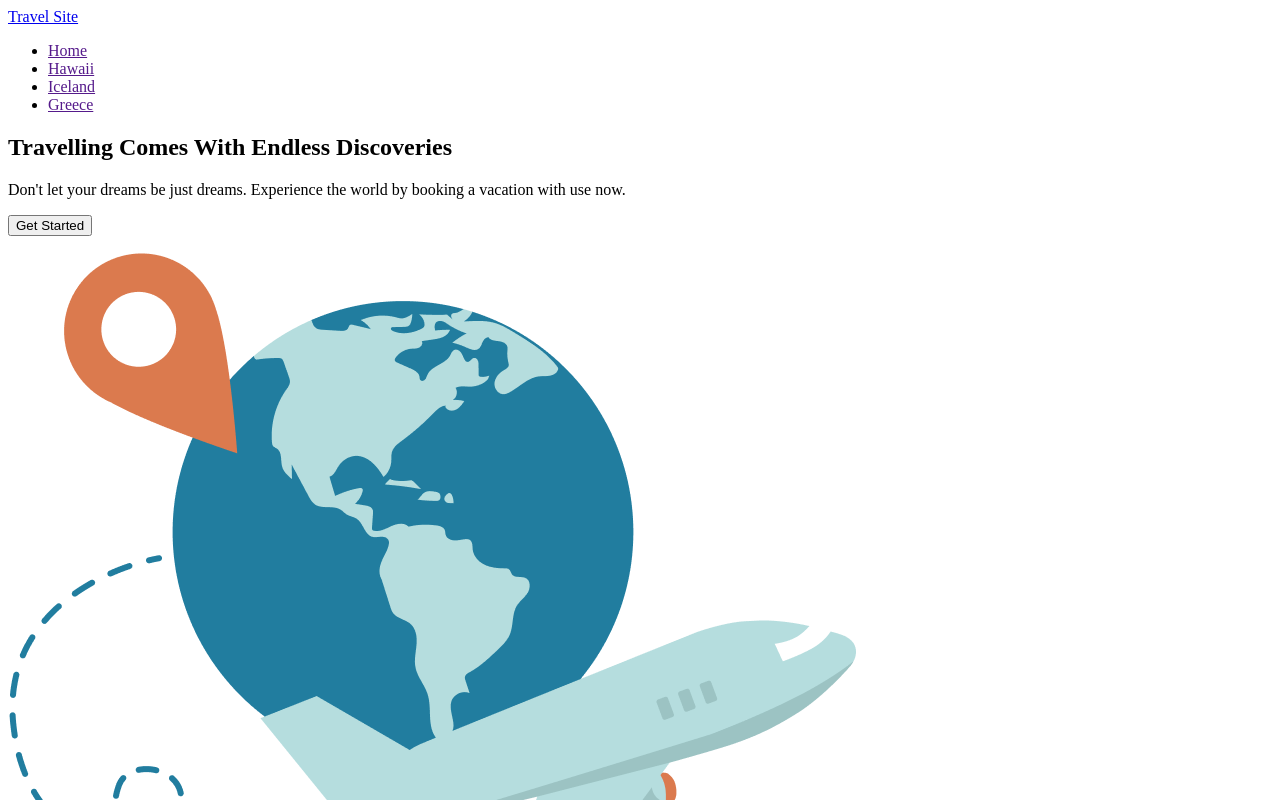
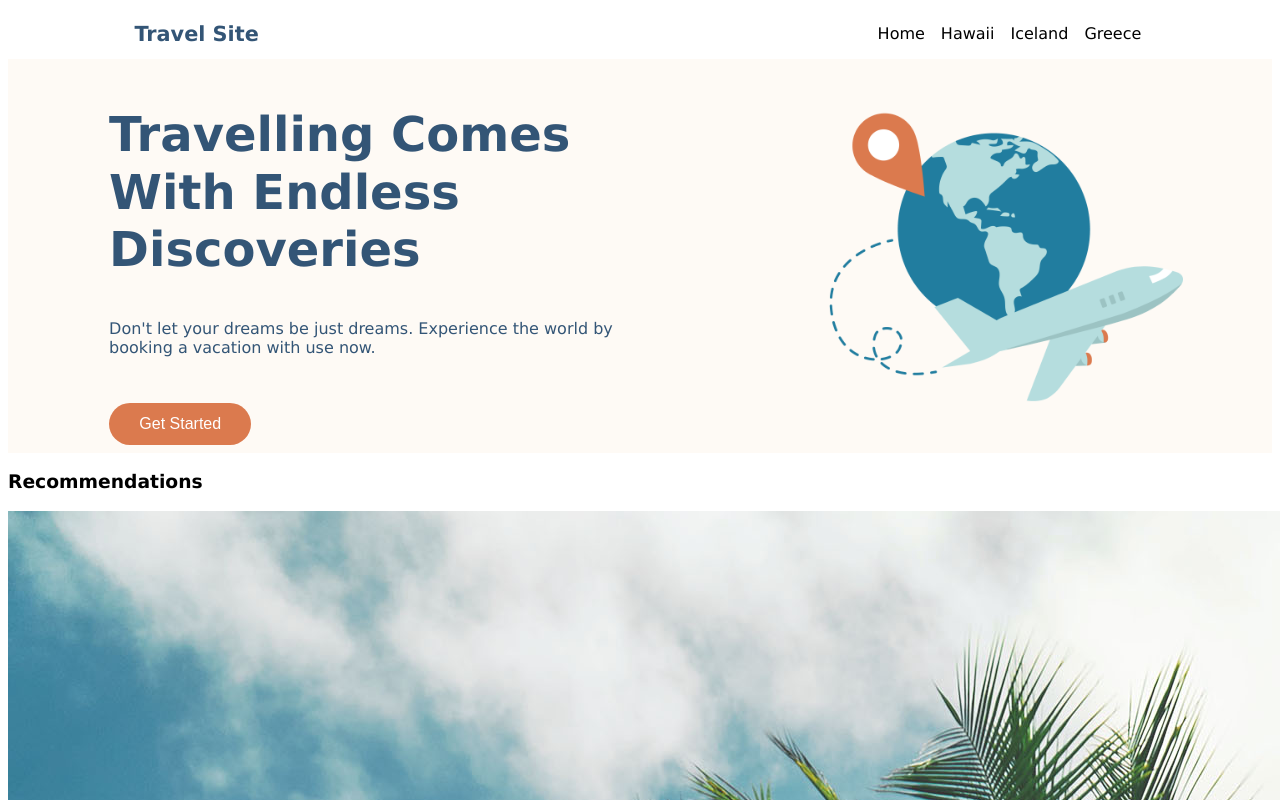
Before and after one commit to stellasheworkplace/Travelsite-WanderlustWorld, a plain HTML site: page index.html in a window 1280 px wide. Shown: the top 800 px of the page. Drawn offline with Linux system fonts and the light colour scheme.

Commit message:
added style to nav and hero

```diff
--- a/css/global.css
+++ b/css/global.css
@@ -0,0 +1,3 @@
+body{
+    font-family: Verdana, Geneva, Tahoma, sans-serif;
+}
--- a/css/main.css
+++ b/css/main.css
@@ -0,0 +1,93 @@
+:root{
+    --blue:#335576;
+    --white:#ffffff;
+    --orange:#DB7A4E;
+    --cream:#FEFAF5;
+}
+
+header{
+    background-color: var(--white);
+    display: flex;
+    flex-direction: row;
+    justify-content: space-between;
+    align-items: center;
+}
+
+.header_item-logo{
+    font-size: 1.3rem;
+    padding-left: 10%;
+    font-weight: bold;
+}
+
+.header_item-right{
+    height:60%;
+    width:25%;
+    padding-right: 10%;
+}
+
+.header_item-items{
+    list-style-type: none;
+    display: flex;
+    flex-direction: row;
+    justify-content: space-between;
+}
+
+.navbar{padding: 0.5rem; color: black; text-decoration:none;}
+.navbar:hover{
+    border-bottom: 0.2rem solid var(--orange);
+}
+
+.logo{color:var(--blue);text-decoration:none;}
+
+.hero{
+    background-color: var(--cream);
+    height:100%;
+}
+
+.hero_hero{
+    display: flex;
+    flex-direction: row;
+    justify-content: space-between;
+    align-items: center;
+    margin-left: 8%;
+}
+
+.hero_hero-left{
+    line-height: 250%;
+
+}
+
+article{
+    color:var(--blue);
+}
+.hero_title{
+    font-size: 3rem;
+    font-weight: bold;
+    line-height: 120%;
+}
+
+.hero_content{
+    line-height:120%;
+    width:90%;
+}
+
+.getstarted{
+    border: none;
+    color:var(--white);
+    background-color: var(--orange);
+    text-align: center;
+    padding: 2% 5%;
+    font-size: 100%;
+    margin-top: 5%;
+    border-radius: 2rem;
+}
+
+.hero_image{
+    width:80%;
+}
+
+.hero_hero-right{
+    margin-left: 10%;
+    margin-top: 4%;
+    margin-bottom: 4%;
+}
--- a/index.html
+++ b/index.html
@@ -5,24 +5,24 @@
     <meta charset="UTF-8">
     <meta name="viewport" content="width=device-width, initial-scale=1.0">
     <title>Home</title>
+    <link rel="stylesheet" type="text/css" href="./css/main.css">
+    <link rel="stylesheet" type="text/css" href="./css/global.css">
 </head>
 
 
 <body>
     <header>
-        <div class="header_item">
             <div class="header_item-logo">
-                <a href="#">Travel Site</a>
+                <a class="logo" href="http://127.0.0.1:5500/index.html">Travel Site </a>
             </div>
-            <nav class="header_item-right">
-                <ul class="header_item_items">
-                    <li class="home"><a href="">Home</a></li>
-                    <li class="hawaii"><a href="">Hawaii</a></li>
-                    <li class="iceland"><a href="">Iceland</a></li>
-                    <li class="greece"><a href="">Greece</a></li>
+            <div class="header_item-right">
+                <ul class="header_item-items">
+                    <li><a class="navbar" href="http://127.0.0.1:5500/index.html">Home</a></li>
+                    <li><a class="navbar" href="">Hawaii</a></li>
+                    <li><a class="navbar" href="">Iceland</a></li>
+                    <li><a class="navbar" href="">Greece</a></li>
                 </ul>
-            </nav>
-        </div>
+            </div>
     </header>
 
 
@@ -110,7 +110,6 @@
                 </div>
             </div>
         </div>
-
     </footer>
 </body>
 
```
